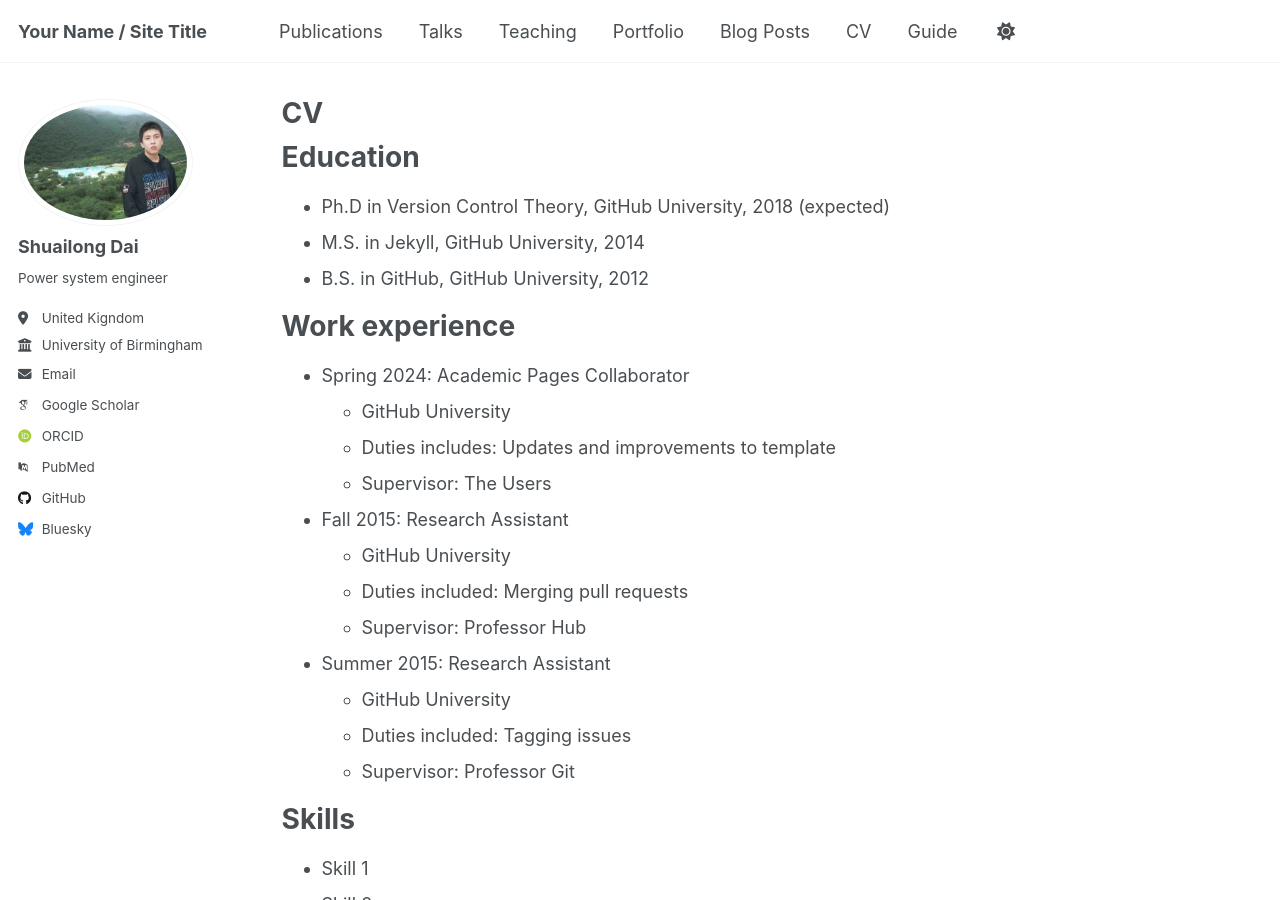
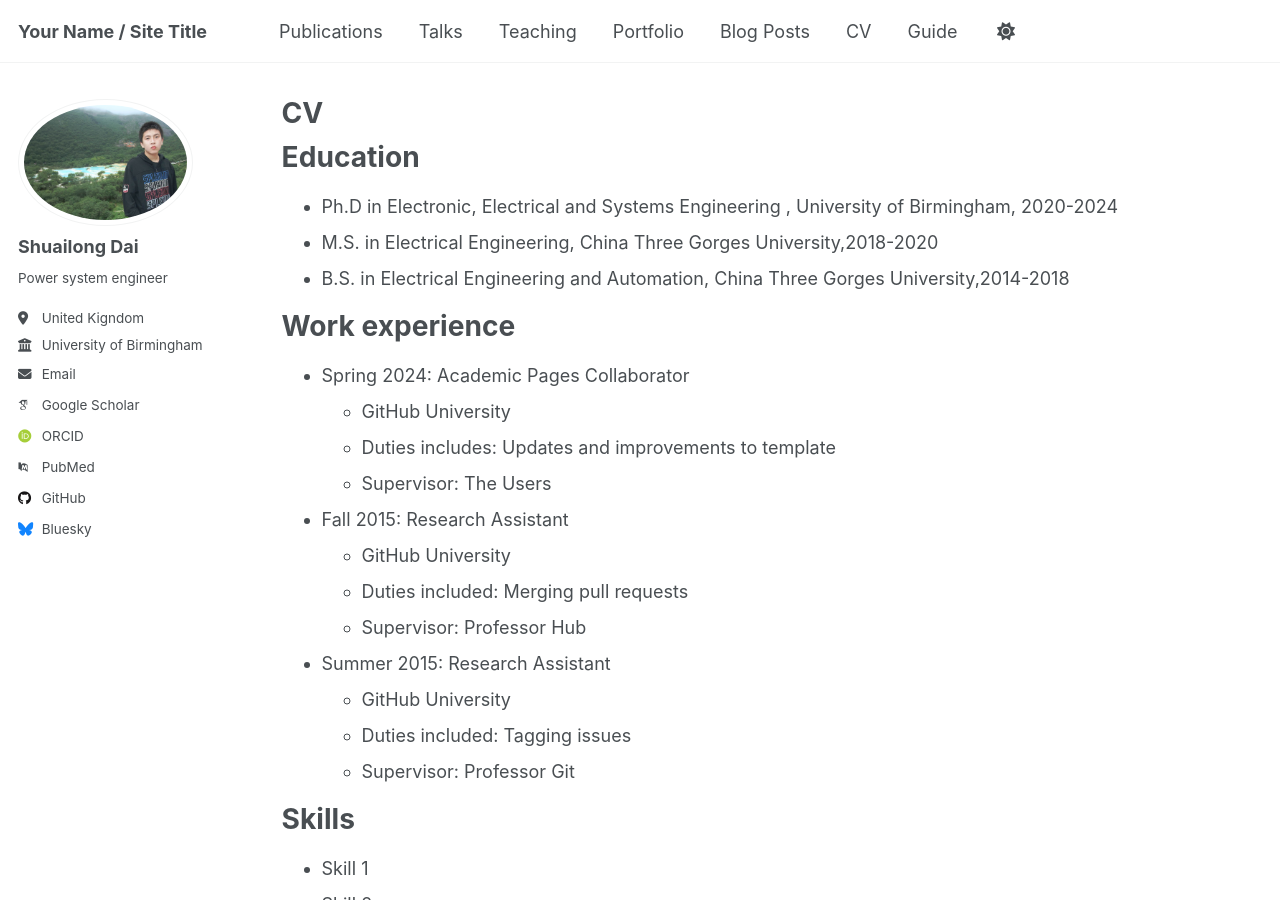
Before and after one commit to ShuailongDai/ShuailongDai.github.io, a Jekyll site: the page built from _pages/cv.md, in a window 1280 px wide and 900 px high. Built offline with Jekyll 4.4.1, drawn with Linux system fonts in a browser that asks for light colours; some web fonts are replaced.

Commit message:
Update cv.md

```diff
--- a/_pages/cv.md
+++ b/_pages/cv.md
@@ -11,9 +11,9 @@
 
 Education
 ======
-* Ph.D in Version Control Theory, GitHub University, 2018 (expected)
-* M.S. in Jekyll, GitHub University, 2014
-* B.S. in GitHub, GitHub University, 2012
+* Ph.D in Electronic, Electrical and Systems Engineering , University of Birmingham, 2020-2024
+* M.S. in Electrical Engineering, China Three Gorges University,2018-2020
+* B.S. in Electrical Engineering and Automation, China Three Gorges University,2014-2018
 
 Work experience
 ======
```
